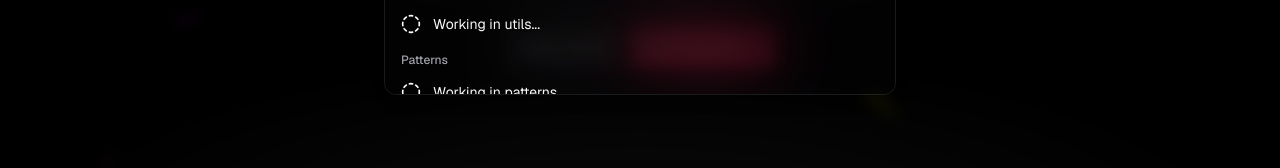
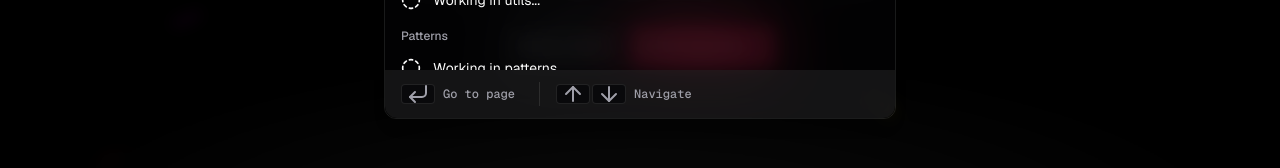
Before and after one commit to LFeli/sketch.ig, a Next.js app: page / in a window 1280 px wide. Both pictures are taken after a click on the button 1109 px from the left and 44 px from the top of the page. Shown: the part 546-714 px from the top of the page. Built offline with nearby package versions, Linux system fonts and the light colour scheme.

Commit message:
feat: enhance CommandMenu with keyboard navigation and improved footer layout

```diff
--- a/src/components/layout/command-menu.tsx
+++ b/src/components/layout/command-menu.tsx
@@ -2,10 +2,17 @@
 
 import { useRouter } from 'next/navigation'
 
-import { CircleDashed, SearchIcon } from 'lucide-react'
+import {
+  ArrowDownIcon,
+  ArrowUpIcon,
+  CircleDashed,
+  CornerDownLeftIcon,
+  SearchIcon,
+} from 'lucide-react'
 import React from 'react'
 
 import { navSite } from '@/config/nav'
+import { cn } from '@/lib/utils'
 
 import { Button } from '../ui/button'
 import {
@@ -16,6 +23,7 @@ import {
   CommandItem,
   CommandList,
 } from '../ui/command'
+import { Separator } from '../ui/separator'
 
 export function CommandMenu() {
   const router = useRouter()
@@ -72,7 +80,12 @@ export function CommandMenu() {
       </Button>
 
       {/* command */}
-      <CommandDialog open={open} onOpenChange={setOpen}>
+      <CommandDialog
+        open={open}
+        onOpenChange={setOpen}
+        title="Search documentation..."
+        description="Search for a command to run..."
+      >
         <CommandInput placeholder="Type a command or search" />
 
         <CommandList className="max-h-[calc(60vh-48px)] overflow-y-auto">
@@ -99,7 +112,52 @@ export function CommandMenu() {
             </CommandGroup>
           ))}
         </CommandList>
+
+        <footer className="inset-x-0 bottom-0 z-20 flex h-12 items-center gap-4 rounded-b-xl px-4 py-3 font-medium text-muted-foreground text-xs backdrop-blur-sm backdrop-opacity-80 dark:bg-neutral-800/50">
+          <div className="flex items-center gap-2">
+            <CommandMenuKbd>
+              <CornerDownLeftIcon />
+            </CommandMenuKbd>
+
+            <span className="font-mono">Go to page</span>
+          </div>
+
+          <Separator orientation="vertical" className="ml-2 hidden lg:block" />
+
+          <div className="flex items-center gap-2">
+            <div className="flex gap-0.5">
+              <CommandMenuKbd>
+                <ArrowUpIcon />
+              </CommandMenuKbd>
+
+              <CommandMenuKbd>
+                <ArrowDownIcon />
+              </CommandMenuKbd>
+            </div>
+
+            <span className="font-mono">Navigate</span>
+          </div>
+        </footer>
       </CommandDialog>
     </React.Fragment>
   )
 }
+
+/**
+ * Renders a styled <kbd> element for displaying keyboard shortcuts
+ * in the command menu.
+ *
+ * @param {React.ComponentProps<'kbd'>} props - Props passed to the <kbd> element.
+ * @returns {JSX.Element} The styled <kbd> element.
+ */
+function CommandMenuKbd({ className, ...props }: React.ComponentProps<'kbd'>) {
+  return (
+    <kbd
+      className={cn(
+        'pointer-events-none flex h-5 select-none items-center justify-center gap-1 rounded border bg-background px-1 font-medium font-sans text-[0.7rem] text-muted-foreground [&_svg:not([class*="size-"])]:size-3',
+        className
+      )}
+      {...props}
+    />
+  )
+}
```
